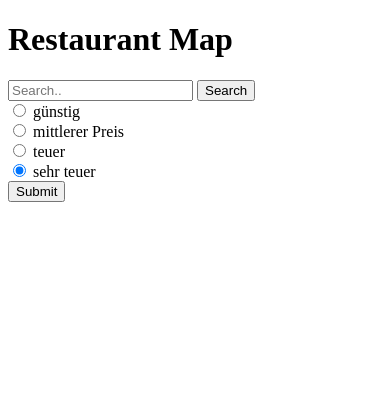
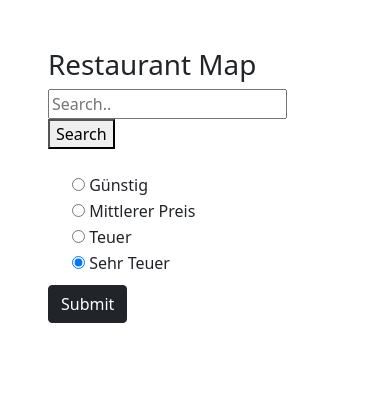
Before and after one commit to LucaCarletta/restaurantMap, a plain HTML site: page frontend/index.html in a window 390 px wide. Drawn offline with nearby package versions, Linux system fonts and the light colour scheme.

Commit message:
responsive

```diff
--- a/frontend/index.html
+++ b/frontend/index.html
@@ -5,10 +5,13 @@
     <meta charset="UTF-8">
     <meta http-equiv="X-UA-Compatible" content="IE=edge">
     <meta name="viewport" content="width=device-width, initial-scale=1.0">
-    <title>Document</title>
+    <link href="https://cdn.jsdelivr.net/npm/bootstrap@5.1.3/dist/css/bootstrap.min.css" rel="stylesheet"
+        integrity="sha384-1BmE4kWBq78iYhFldvKuhfTAU6auU8tT94WrHftjDbrCEXSU1oBoqyl2QvZ6jIW3" crossorigin="anonymous">
+    <title>Restaurant Map</title>
 </head>
 
 <body>
+    <div class="mx-auto p-5">
         <h1>Restaurant Map</h1>
 
         <div class="search-container">
@@ -18,29 +21,31 @@
             </form>
         </div>
 
-    <div>
-
+        <div class="pt-4 ">
+            <div class="form-check">
                 <input type="radio" id="günstig" name="preis" value="1" checked>
-        <label for="günstig">günstig</label>
-        <br>
-
+                <label for="günstig">Günstig</label>
+            </div>
+            <div class="form-check">
                 <input type="radio" id="mittlerer Preis" name="preis" value="2" checked>
-        <label for="mittlerer Preis">mittlerer Preis</label>
-        <br>
-
+                <label for="mittlerer Preis">Mittlerer Preis</label>
+            </div>
+            <div class="form-check">
                 <input type="radio" id="teuer" name="preis" value="3" checked>
-        <label for="teuer">teuer</label>
-        <br>
-
+                <label for="teuer">Teuer</label>
+            </div>
+            <div class="form-check">
                 <input type="radio" id="sehr teuer" name="preis" value="4" checked>
-        <label for="sehr teuer">sehr teuer</label>
-        <br>
-
-        <input type="submit" id="submitbutton" value="Submit">
-
+                <label for="sehr teuer">Sehr Teuer</label>
             </div>
-    <div id="image"></div>
+            <input type="submit" id="submitbutton" class="btn btn-dark mt-2" value="Submit">
+        </div>
+        <div id="image" class="pt-4"></div>
+    </div>
 </body>
 <script src="./programm.js"></script>
+<script src="https://cdn.jsdelivr.net/npm/bootstrap@5.1.3/dist/js/bootstrap.bundle.min.js"
+    integrity="sha384-ka7Sk0Gln4gmtz2MlQnikT1wXgYsOg+OMhuP+IlRH9sENBO0LRn5q+8nbTov4+1p"
+    crossorigin="anonymous"></script>
 
 </html>
--- a/frontend/programm.js
+++ b/frontend/programm.js
@@ -2,9 +2,9 @@ document.addEventListener("DOMContentLoaded", function (event) {
     document.getElementById("submitbutton").onclick = () => {
 
         var img = document.createElement("img");
-
-        img.src = "image.png";
-        var src = document.getElementById("x");
+        img.classList.add("img-fluid")
+        img.src = "bsp/Map.png";
+        var src = document.getElementById("image");
 
         src.appendChild(img);
         console.log("Hello World")
```
Lines whose indentation alone changed are shown as unchanged.
